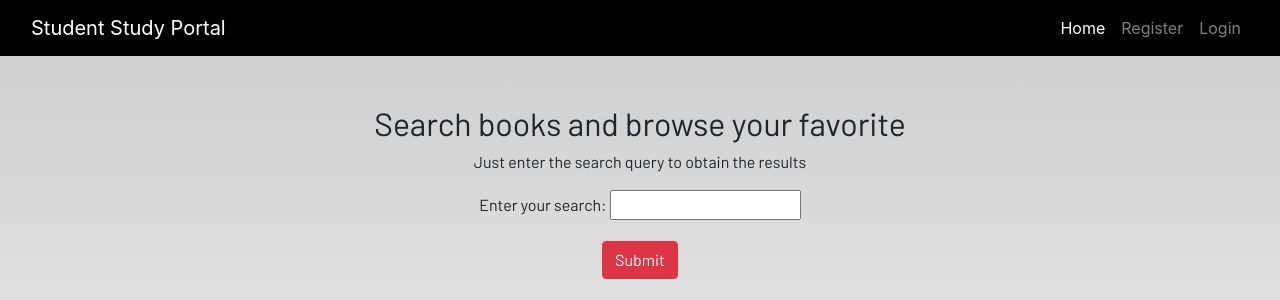
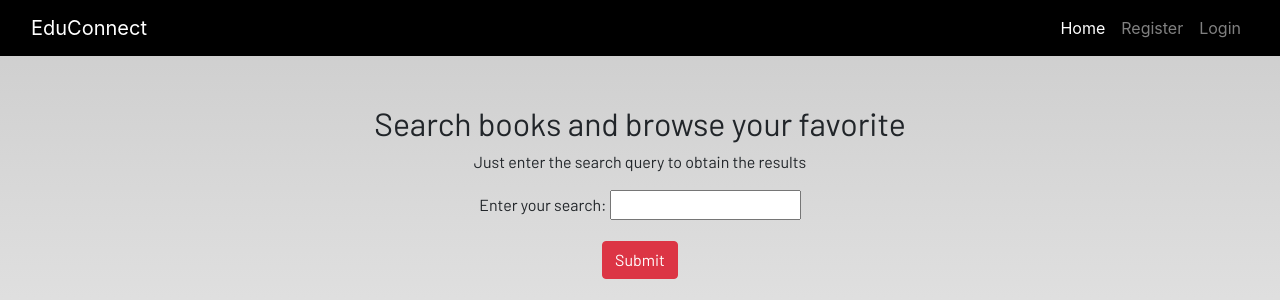
Before and after one commit to VeerSavrakar/studentstudyportel, a Django app: page /books/ in a window 1280 px wide. Shown: the top 300 px of the page. Run offline with Django 4.2, Linux system fonts and the light colour scheme; some libraries are stand-ins or nearby versions; some web fonts are replaced.

Commit message:
last-change1

```diff
--- a/templates/dashboard/base.html
+++ b/templates/dashboard/base.html
@@ -20,7 +20,7 @@
   <header>
     <nav class="navbar navbar-expand-lg navbar-dark bg-dark">
       <div class="container-fluid">
-        <a class="navbar-brand" href="{% url 'home' %}">Student Study Portal</a>        <button class="navbar-toggler" type="button" data-bs-toggle="collapse" data-bs-target="#navbarSupportedContent"
+        <a class="navbar-brand" href="{% url 'home' %}">EduConnect</a>        <button class="navbar-toggler" type="button" data-bs-toggle="collapse" data-bs-target="#navbarSupportedContent"
           aria-controls="navbarSupportedContent" aria-expanded="false" aria-label="Toggle navigation">
           <span class="navbar-toggler-icon"></span>
         </button>
```
